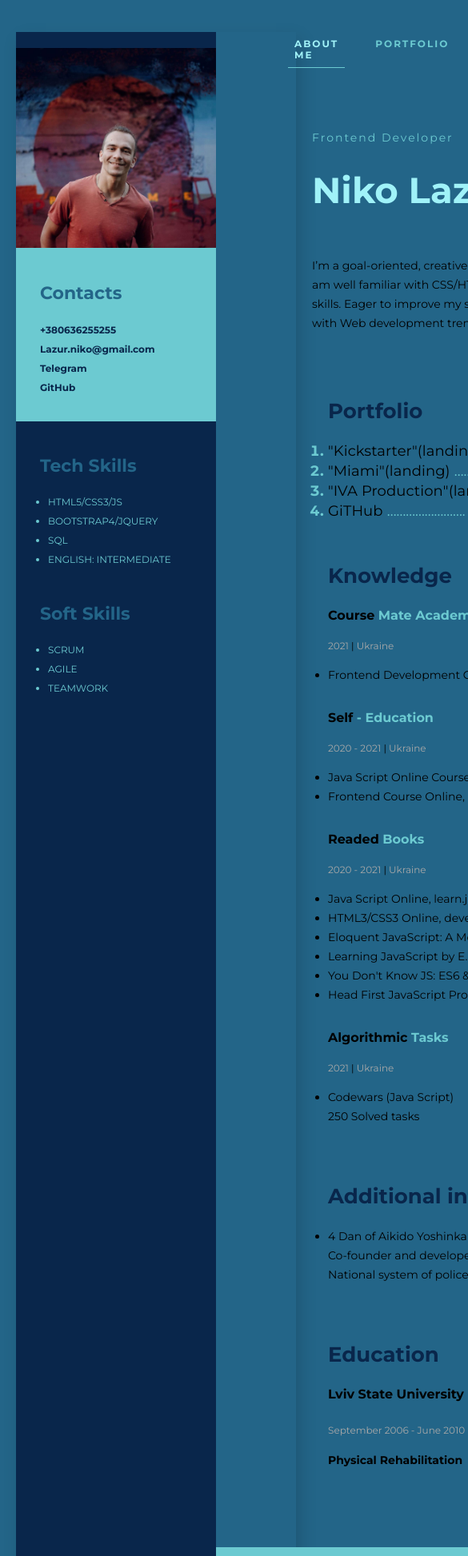
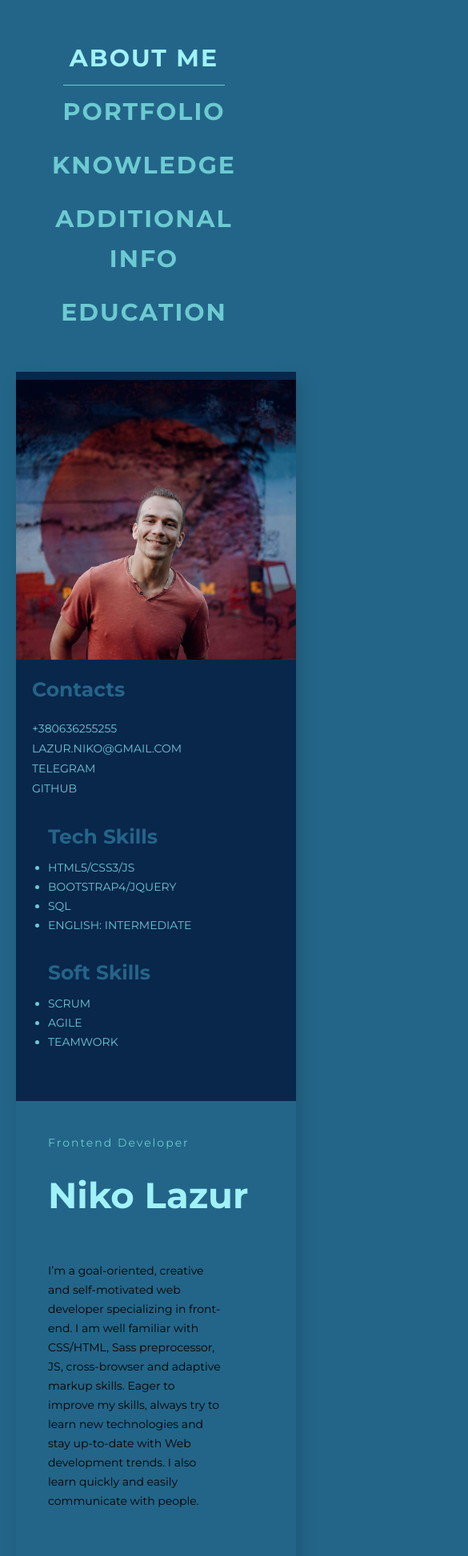
Before and after one commit to LazurNiko/rsschool-cv, a plain HTML site: page index.html in a window 390 px wide. Shown: the top 1946 px of the page at 80% size, 585 px wide, since content can reach past the window. Drawn offline with Linux system fonts and the light colour scheme.

Commit message:
add responsibility

```diff
--- a/index.html
+++ b/index.html
@@ -11,9 +11,9 @@
     >
   </head>
 
+  <body class="page">
     <header class="header">
       <nav class="page__menu" id="menu">
-      <div class="container">
         <div class="menu__content">
           <ul class="menu__list">
             <li class="menu__item">
@@ -35,11 +35,9 @@
             </li>
           </ul>
         </div>
-      </div>
       </nav>
     </header>
 
-  <body>
     <main class="wrapper">
       <aside class="sidebar">
         <img
@@ -47,24 +45,27 @@
           src="./images/me.jpg"
           alt="My photo"
         >
+        <div class="contacts_and_skills">
           <section class="contacts">
             <h3 class="contacts_title">Contacts</h3>
-          <div>
+            <ul class="contacts_list">
+              <li>
                 <a class="tel" href="tel:380636255255">+380636255255</a>
-          </div>
-          <div>
+              </li>
+              <li>
                 <a class="tel" href="mailto:Lazur.niko@gmail.com">Lazur.niko@gmail.com</a>
-          </div>
-          <div>
+              </li>
+              <li>
               <a class="tel" href="https://t.me/Niko_Lazur">Telegram</a>
-          </div>
-          <div>
+              </li>
+              <li>
               <a class="tel" href="https://github.com/LazurNiko">GitHub</a>
-          </div>
+              </li>
+            </ul>
           </section>
           <section class="tech_skills">
           <h3 class="skills_title">Tech Skills</h3>
-        <ul>
+          <ul class="skills_list">
               <li class="skills">HTML5/CSS3/JS</li>
               <li class="skills">Bootstrap4/JQuery</li>
               <li class="skills">SQL</li>
@@ -73,12 +74,13 @@
           </section>
           <section class="soft_skills">
             <h3 class="skills_title">Soft Skills</h3>
-          <ul>
+            <ul class="skills_list">
               <li class="skills">Scrum</li>
               <li class="skills">Agile</li>
               <li class="skills">Teamwork</li>
             </ul>
           </section>
+        </div>
       </aside>
 
       <div class="about">
@@ -221,8 +223,12 @@
                   alt="git"
                 >
               </a>
+            </li>
+
+            <li class="footer_items--year">
               <span class="footer_year">2021</span>
             </li>
+
 
             <li class="footer_items--item">
               <img
--- a/style.css
+++ b/style.css
@@ -1,5 +1,6 @@
 html {
   scroll-behavior: smooth;
+  overflow-x: hidden;
 }
 
 body {
@@ -18,45 +19,23 @@ body {
   --main-color: #6CCAD1;
 }
 
-.header__content {
-  display: flex;
-  flex-direction: column;
-  justify-content: space-between;
-  box-sizing: border-box;
+.page {
+  margin: 0 auto;
 }
 
-.header__title {
-  font-size: 46px;
-  line-height: 40px;
-  font-weight: bold;
-  color: #fff;
-  letter-spacing: -1;
+.header {
+  float: right;
+  position: relative;
 }
 
-.header__title::before {
-  content: "";
-  display: block;
-  width: 40px;
-  height: 2px;
-  background-color: #fff;
-  margin-bottom: 24px;
-}
-
-.page {
-  scroll-behavior: smooth;
-}
-
-.page__menu {
-  position: absolute;
-  z-index: 1;
-  left: 0;
-  right: 0;
+.menu__content {
+  padding-right: 80px;
 }
 
 .menu__list {
   display: flex;
+  justify-content: space-between;
   list-style: none;
-  padding: 0 0 0 300px;
   margin: 0 0 40px;
 }
 
@@ -99,24 +78,23 @@ ol {
 
 .wrapper {
   border: #ffffff;
+  width: 100%;
+  max-width: 1200px;
   display: flex;
-  max-width: 1200px;
-  margin: 0 auto;
   box-shadow: 5px 9px 20px rgba(0, 0, 0, 0.15);
 }
 
 .sidebar {
   margin: 0;
   background: #09264B;
-  width: 300px;
+  width: 20%;
   padding-top: 10px;
   padding-bottom: 40px;
 }
 
 .my-photo {
-  top: 10px;
-  position: relative;
-  width: 250px;
+  width: 100%;
+  display: block;
 }
 
 .contacts {
@@ -126,14 +104,20 @@ ol {
   font-size: 12px;
   font-weight: 700;
   line-height: 24px;
+  max-width: 160px;
+}
+
+.contacts_list {
+  padding: 0;
+  list-style: none;
 }
 
 .tech_skills {
-  width: 200px;
+  max-width: 100%;
 }
 
 .soft_skills {
-  width: 200px;
+  max-width: 100%;
   margin-bottom: 40px;
   margin-bottom: 10px;
 }
@@ -146,6 +130,10 @@ ol {
   padding-top: 20px;
   font-family: 'Montserrat', sans-serif;
   color: #236588;
+}
+
+.skills_list {
+  max-width: 100%;
 }
 
 .skills {
@@ -167,11 +155,8 @@ ol {
 }
 
 .about {
-  display: flex;
-  flex-direction: column;
-
-  padding-left: 80px;
-  padding-top: 40px;
+  width: 80%;
+  padding: 0 60px;
 }
 
 .tel {
@@ -196,7 +181,7 @@ ol {
   font-weight: 400;
   line-height: 20px;
   letter-spacing: 2px;
-  padding-top: 70px;
+  padding-top: 30px;
   color: var(--main-color);
 }
 
@@ -272,6 +257,7 @@ ol {
 .container {
   padding-left: 60px;
   margin-bottom: 20px;
+  width: 80%;
 }
 
 .tasks {
@@ -342,17 +328,13 @@ ol {
 }
 
 .footer {
-  background-color: var(--main-color);
-  position: relative;
-  width: 800px;
   height: 100px;
-  margin-top: 40px;
+  margin-top: 20px;
   margin-bottom: 20px;
   display: flex;
   text-align: center;
   align-items: center;
   justify-content: center;
-  right: 80px;
 }
 
 .footer_items {
@@ -368,12 +350,16 @@ ol {
   padding-left: 50px;
 }
 
+.footer_items--year {
+  padding-left: 10px;
+}
+
 .footer_items--item:first-child {
   padding-left: 0;
 }
 
 .footer_logo {
-  width: 70px;
+  width: 100px;
   cursor: pointer;
   transition: 0.3s ease-in;
 }
@@ -390,7 +376,7 @@ ol {
 }
 
 .footer_git--icon {
-  width: 30px;
+  width: 50px;
   transition: 0.3s ease-out;
 }
 
@@ -400,7 +386,8 @@ ol {
 }
 
 .footer_year {
-  font-size: 12px;
+  text-align: center;
+  font-size: 14px;
   font-weight: 400;
 }
 
@@ -408,6 +395,7 @@ ol {
   text-decoration: none;
   color: #000;
   text-transform: uppercase;
+  font-size: 24px;
   font-weight: 700;
   cursor: pointer;
   text-align: center;
@@ -421,3 +409,218 @@ ol {
   transition: 0.3s ease-in;
   color: #a0f2f8;
 }
+
+@media (max-width: 910px) {
+
+  .menu__content {
+    padding-right: 0;
+  }
+
+  .arrow {
+    padding-left: 400px;
+  }
+
+}
+
+@media (max-width: 830px) {
+
+  .menu__link {
+    font-size: 10px;
+  }
+}
+
+@media (max-width: 768px) {
+
+  .about {
+    padding: 0 40px;
+    width: 60%;
+  }
+
+  .contacts {
+    padding: 20px;
+  }
+
+  .tel {
+    font-size: 10px;
+  }
+
+  .contacts_title {
+    font-size: 20px;
+  }
+
+  .skills_title {
+    padding-left: 20px;
+    font-size: 20px;
+  }
+
+  .skills_list {
+    padding-left: 20px;
+  }
+
+  .skills {
+    font-size: 10px;
+  }
+
+  .arrow {
+    padding-left: 400px;
+  }
+}
+
+@media (max-width: 760px) {
+
+  .header {
+    text-align: center;
+    float: none;
+  }
+
+  .menu__list {
+    display: block;
+    letter-spacing: 2px;
+    padding: 0;
+  }
+
+  .menu__link {
+    font-size: 30px;
+    line-height: 50px;
+  }
+
+  .wrapper {
+    display: block;
+  }
+
+  .sidebar {
+    width: 100%;
+  }
+
+  .about {
+    width: 85%;
+  }
+
+  .about_profession {
+    padding: 0;
+  }
+
+  .contacts {
+    padding: 20px 0 0;
+    margin-right: 60px;
+    width: 33%;
+    background-color: inherit;
+  }
+
+  .contacts_title {
+    font-size: 25px;
+  }
+
+  .skills_title {
+    font-size: 25px;
+  }
+
+  .tel {
+    text-transform: uppercase;
+    font-weight: 400;
+    color: var(--main-color);
+    font-size: 14px;
+  }
+
+  .tech_skills {
+    width: 32%;
+  }
+
+  .soft_skills {
+    width: 32%;
+  }
+
+  .skills {
+    font-size: 14px;
+  }
+
+  .contacts_and_skills {
+    display: flex;
+    justify-content: space-around;
+    padding-left: 20px;
+  }
+}
+
+@media (max-width: 700px) {
+
+  .contacts_and_skills {
+    flex-direction: column;
+    justify-content: center;
+    padding-left: 20px;
+  }
+
+  .contacts {
+    padding: 0;
+    width: 100%;
+  }
+
+  .skills_title {
+    margin: 0;
+  }
+
+  .tech_skills {
+    width: 100%;
+  }
+
+  .soft_skills {
+    width: 100%;
+  }
+
+  .container {
+    padding: 0;
+  }
+}
+
+@media (max-width: 600px) {
+
+  .arrow {
+    padding-left: 300px;
+  }
+
+  .footer {
+    height: auto;
+    padding-top: 40px;
+  }
+
+  .footer_items {
+    align-items: center;
+    justify-content: center;
+    text-align: center;
+    flex-direction: column;
+  }
+
+  .footer_items--item {
+    padding: 50px 0;
+  }
+
+  .footer_items--item:first-child {
+    padding-bottom: 10px;
+  }
+
+  .footer_items--item:last-child {
+    padding-top: 20px;
+  }
+
+  .footer_logo {
+width: 150px;
+  }
+
+  .footer_git--icon {
+width: 80px;
+  }
+
+  .footer_year {
+    font-size: 24px;
+  }
+
+  .footer_link {
+    font-size: 24px;
+  }
+}
+
+@media (max-width: 360px) {
+
+  .name {
+    font-size: 35px;
+  }
+}
```
Lines whose indentation alone changed are shown as unchanged.
